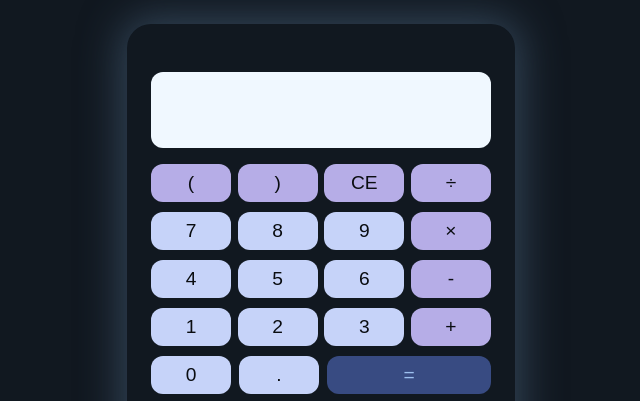
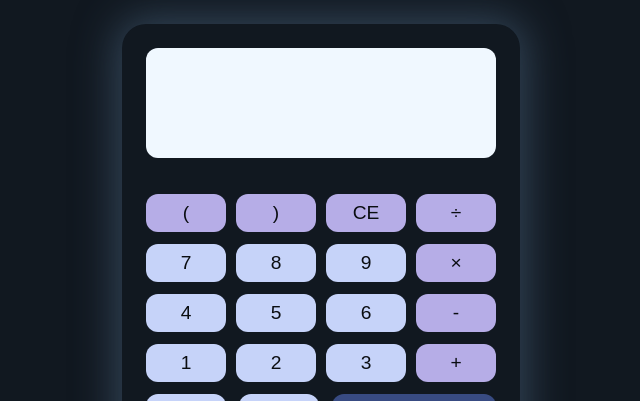
Before and after one commit to MrVajid/calci, a plain HTML site: page index.html in a window 1280 px wide. Shown: the top 401 px of the page, without its empty margins (319-959 px from the left). Drawn offline with Linux system fonts and the light colour scheme.

Commit message:
Increase screen size

```diff
--- a/script.js
+++ b/script.js
@@ -87,6 +87,7 @@ function clickFinder(event) {
             break;
     }
 }
+
 calcCase.addEventListener("click", clickFinder);
 window.addEventListener("keydown", keyFinder)
 
--- a/style.css
+++ b/style.css
@@ -10,22 +10,23 @@ body {
 .case, .screen {
     display: flex;
     flex-direction: column;
-    gap: 10px;
-    margin-top: 24px;
 }
 .case {
-    width: 340px;
+    width: 350px;
     box-shadow: 0px 0px 41px 6px rgba(68,92,117,0.66);
     padding: 24px;
     border-radius: 24px;
+    margin-top: 24px;
+    gap: 12px;
 }
 .screen {
     padding: 8px;
     max-width: 100%;
-    min-height: 60px;
+    min-height: 84px;
     background-color: aliceblue;
     border-radius: 12px;
-    margin-bottom: 6px;
+    margin-bottom: 24px;
+    gap: 10px;
 }
 .row {
     display: flex;
@@ -36,7 +37,7 @@ body {
 }
 
 #problem, #solution {
-    min-height: 25px;
+    min-height: 42px;
     min-width: 100%;
     word-wrap: break-word;
     font-size: larger;
```
